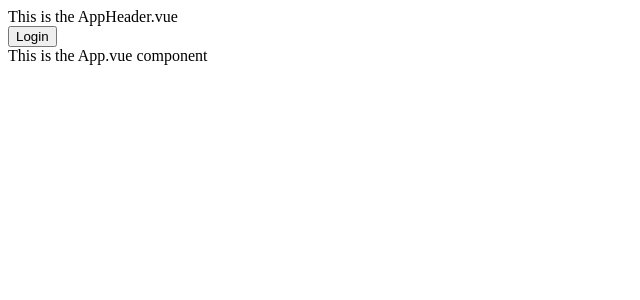
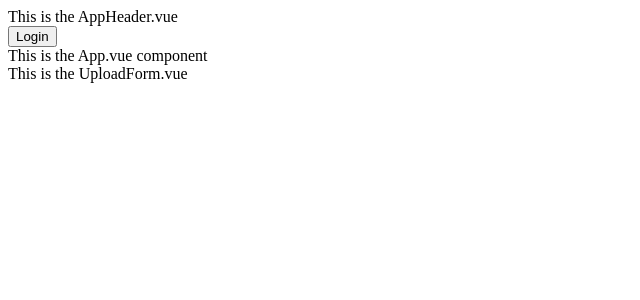
Before and after one commit to prathap442/Vuejs-pro2-oauth-based, a Vue app: page /upload in a window 1280 px wide. Shown: the top 300 px of the page, without its empty margins (0-640 px from the left). Built offline with nearby package versions, Linux system fonts and the light colour scheme.

Commit message:
additional route configuration is being added

```diff
--- /dev/null
+++ b/src/components/UploadForm.vue
@@ -0,0 +1,15 @@
+<template>
+  <div>
+    This is the UploadForm.vue
+  </div>
+</template>
+<script>
+export default ({
+  name: "UploadForm",
+  components: {
+
+  }
+})
+</script>
+<style scoped>
+</style>
--- a/src/main.js
+++ b/src/main.js
@@ -3,6 +3,7 @@
 import store from './store';
 import VueRouter from 'vue-router';
 import ImageList from './components/ImageList';
+import UploadForm from "./components/UploadForm";
 //Note here i'm not trying to do import Store from './store/index.js' instead we are doing import store from './store';
 //Webpack does the process of importing index.js file from the /store folder by its intelligence .
 
@@ -22,6 +23,10 @@
     {
       path: "/images",
       component: ImageList
+    },
+    {
+      path: "/upload",
+      component: UploadForm
     }
   ]
 })
```
